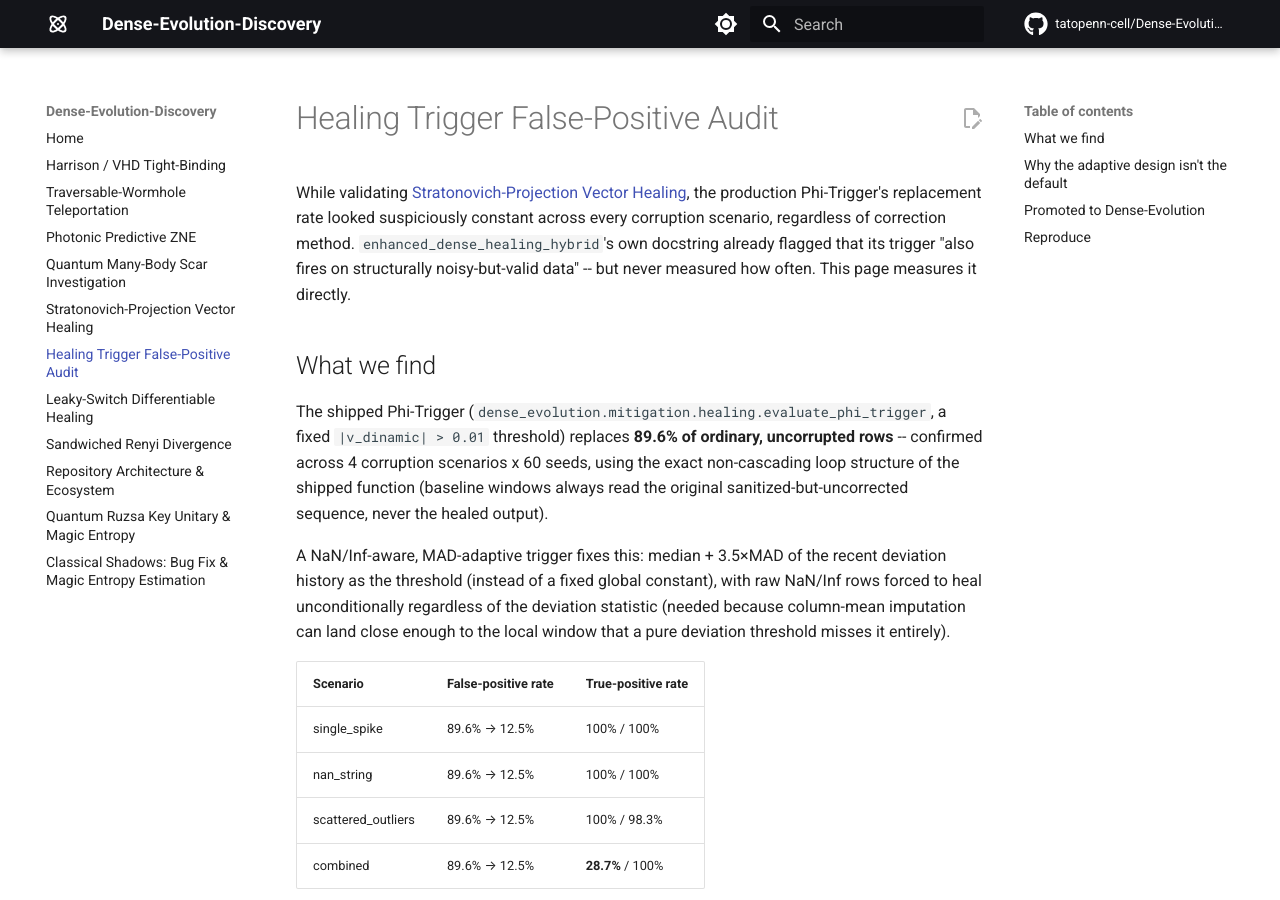
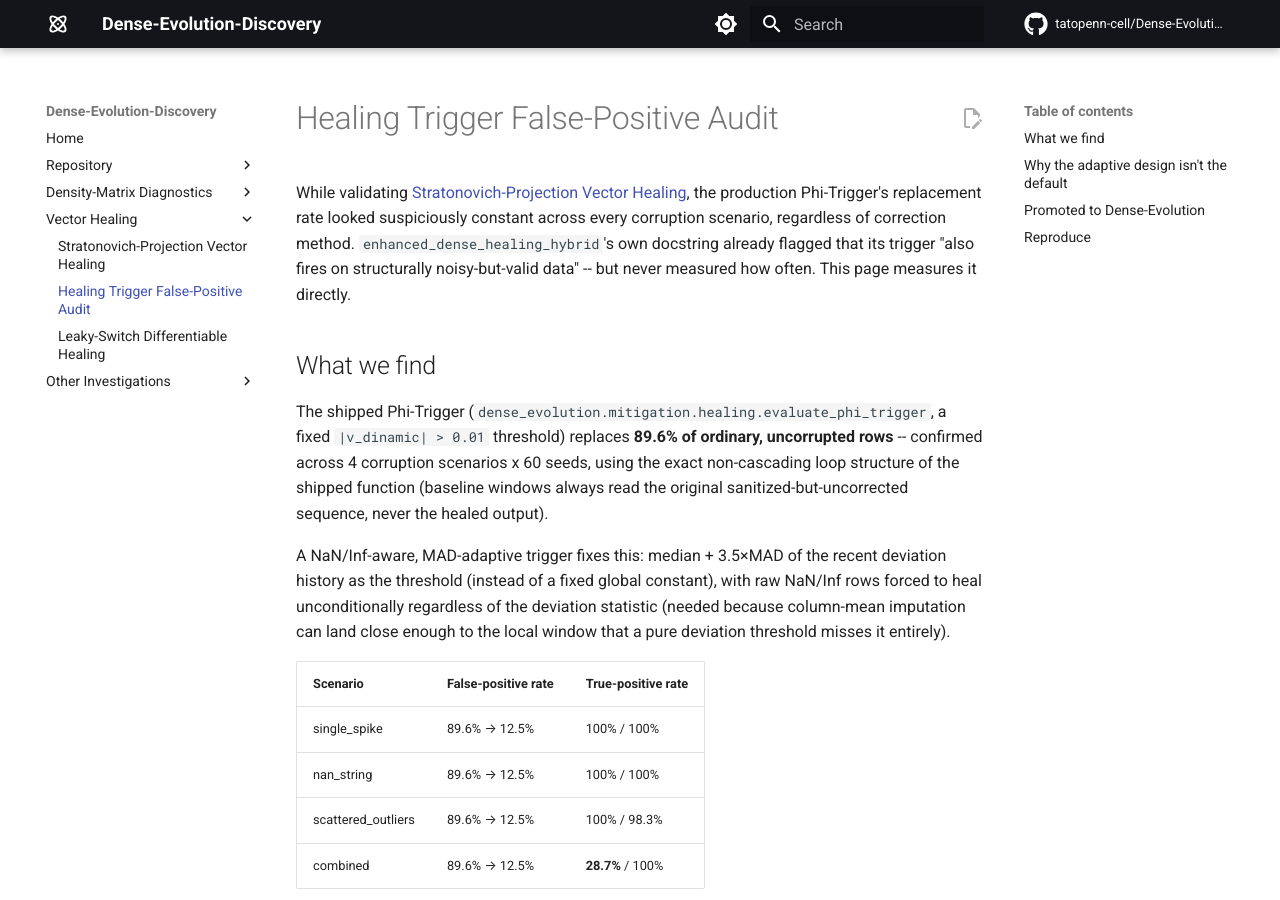
Before and after one commit to tatopenn-cell/Dense-Evolution-Discovery, an MkDocs documentation site: the page built from docs/healing_trigger_false_positive_audit.md, in a window 1280 px wide and 900 px high. Built offline with MkDocs 1.6.1 and Material for MkDocs 9.7.7, drawn with Linux system fonts in a browser that asks for light colours; comment, search, counter and statistics services are not loaded.

Commit message:
docs: group nav into sections (Repository, Density-Matrix Diagnostics, Vector Healing, Other Investigations)
11+ flat top-level entries had gotten hard to scan; grouped into
mkdocs-material's native nested-nav sections instead. Verified with a
local mkdocs build --strict.

```diff
--- a/mkdocs.yml
+++ b/mkdocs.yml
@@ -55,14 +55,18 @@ plugins:
 
 nav:
   - Home: index.md
-  - Harrison / VHD Tight-Binding: harrison_tight_binding.md
-  - Traversable-Wormhole Teleportation: wormhole_syk_teleportation.md
-  - Photonic Predictive ZNE: photonic_predictive_zne.md
-  - Quantum Many-Body Scar Investigation: quantum_scar_investigation.md
-  - Stratonovich-Projection Vector Healing: stratonovich_vector_healing.md
-  - Healing Trigger False-Positive Audit: healing_trigger_false_positive_audit.md
-  - Leaky-Switch Differentiable Healing: leaky_differentiable_healing.md
-  - Sandwiched Renyi Divergence: sandwiched_renyi_density_matrix.md
-  - Repository Architecture & Ecosystem: repository_architecture.md
-  - Quantum Ruzsa Key Unitary & Magic Entropy: quantum_ruzsa_magic_entropy.md
-  - "Classical Shadows: Bug Fix & Magic Entropy Estimation": quantum_shadows_magic_entropy.md
+  - Repository:
+    - Architecture & Ecosystem: repository_architecture.md
+  - Density-Matrix Diagnostics:
+    - Sandwiched Renyi Divergence: sandwiched_renyi_density_matrix.md
+    - Quantum Ruzsa Key Unitary & Magic Entropy: quantum_ruzsa_magic_entropy.md
+    - "Classical Shadows: Bug Fix & Magic Entropy Estimation": quantum_shadows_magic_entropy.md
+  - Vector Healing:
+    - Stratonovich-Projection Vector Healing: stratonovich_vector_healing.md
+    - Healing Trigger False-Positive Audit: healing_trigger_false_positive_audit.md
+    - Leaky-Switch Differentiable Healing: leaky_differentiable_healing.md
+  - Other Investigations:
+    - Harrison / VHD Tight-Binding: harrison_tight_binding.md
+    - Traversable-Wormhole Teleportation: wormhole_syk_teleportation.md
+    - Photonic Predictive ZNE: photonic_predictive_zne.md
+    - Quantum Many-Body Scar Investigation: quantum_scar_investigation.md
```
